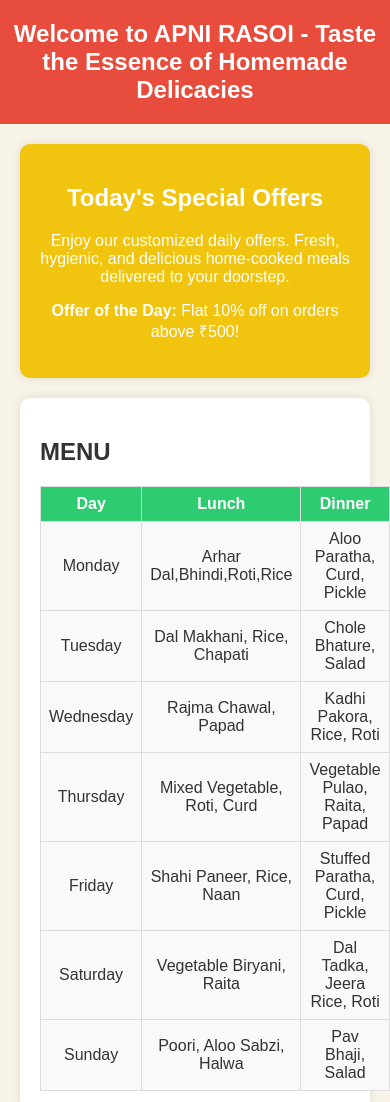
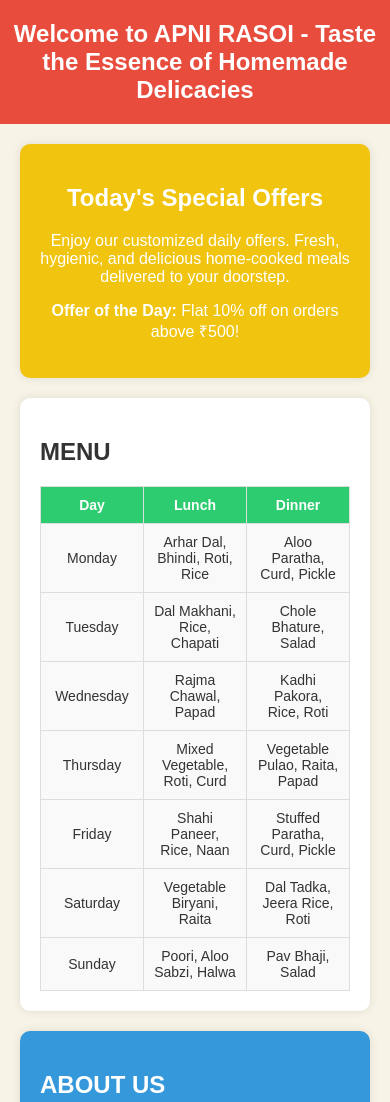
Before and after one commit to suhani-dev/apnirasoi, a plain HTML site: page index.html in a window 390 px wide. Shown: the top 1102 px of the page. Drawn offline with Linux system fonts and the light colour scheme.

Commit message:
Update index.html

```diff
--- a/index.html
+++ b/index.html
@@ -35,11 +35,13 @@
         .menu table {
             width: 100%;
             border-collapse: collapse;
+            table-layout: fixed; /* Ensures the table fits within the screen */
         }
         .menu th, .menu td {
             border: 1px solid #ddd;
             padding: 8px;
             text-align: center;
+            word-wrap: break-word; /* Allows text to wrap within cells */
         }
         .menu th {
             background-color: #2ecc71;
@@ -67,6 +69,17 @@
             color: #f8c471;
             text-decoration: none;
         }
+        /* Responsive Design */
+        @media (max-width: 600px) {
+            .menu table {
+                width: 100%;
+                overflow-x: auto;
+            }
+            .menu th, .menu td {
+                padding: 10px;
+                font-size: 14px;
+            }
+        }
     </style>
 </head>
 <body>
@@ -91,7 +104,7 @@
             </tr>
             <tr>
                 <td>Monday</td>
-                <td>Arhar Dal,Bhindi,Roti,Rice</td>
+                <td>Arhar Dal, Bhindi, Roti, Rice</td>
                 <td>Aloo Paratha, Curd, Pickle</td>
             </tr>
             <tr>
@@ -139,7 +152,7 @@
             <li>Facebook: <a href="https://www.facebook.com/profile.php?id=100078533134095&mibextid=ZbWKwL">facebook.com/ApniRasoi</a></li>
             <li>Instagram: <a href="https://www.instagram.com/anshikasaxena927?igsh=MTIzYjlicWd6NnU2Mw==">instagram.com/ApniRasoi</a></li>
         </ul>
-        <p><strong>PLEASE NOTE:</strong> WE DO NOT PROVIDE "DINNER" ON "SUNDAY" </p>
+        <p><strong>PLEASE NOTE:</strong> WE DO NOT PROVIDE "DINNER" ON "SUNDAY"</p>
     </section>
 
     <footer>
@@ -148,4 +161,3 @@
 
 </body>
 </html>
-"""
```
